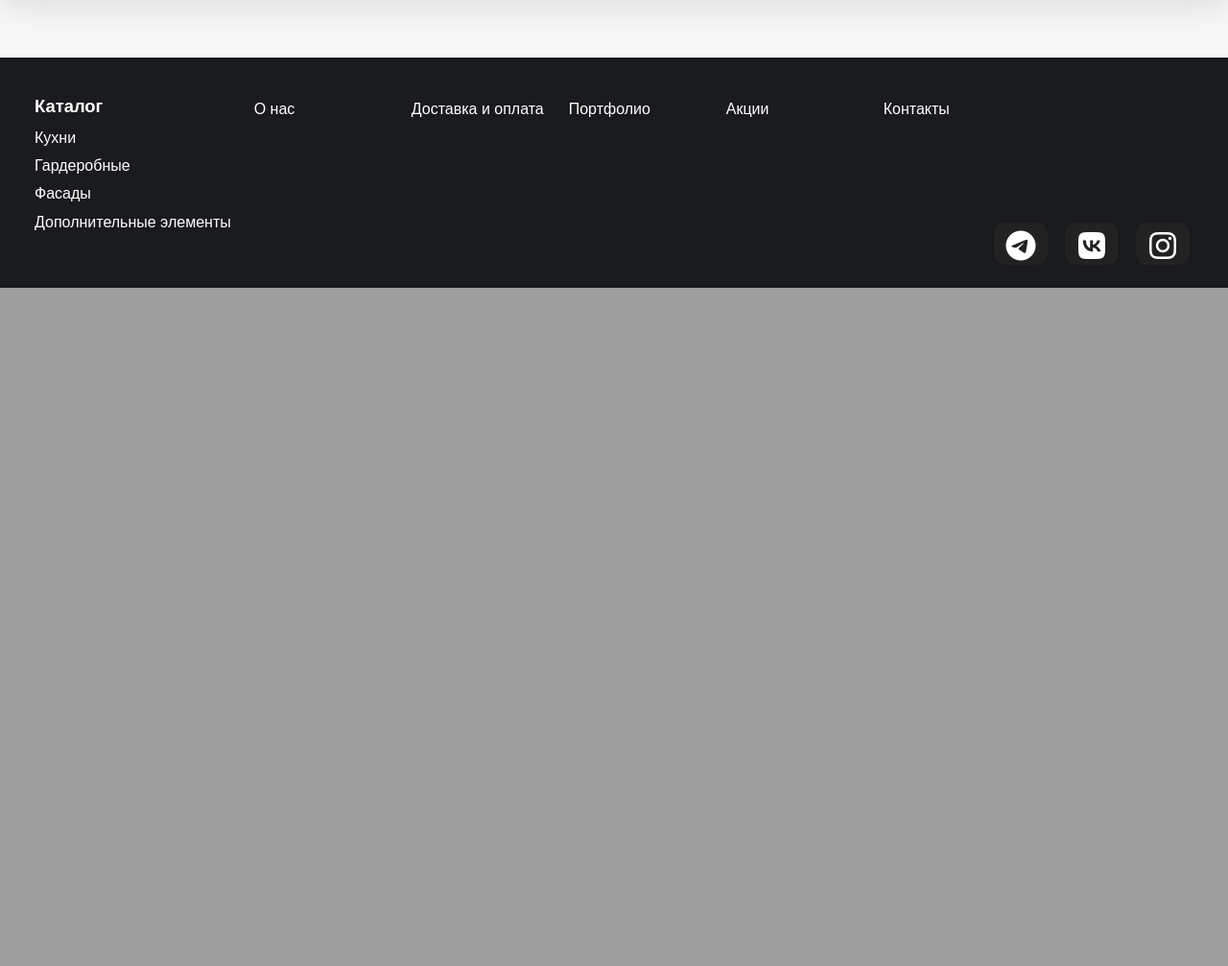
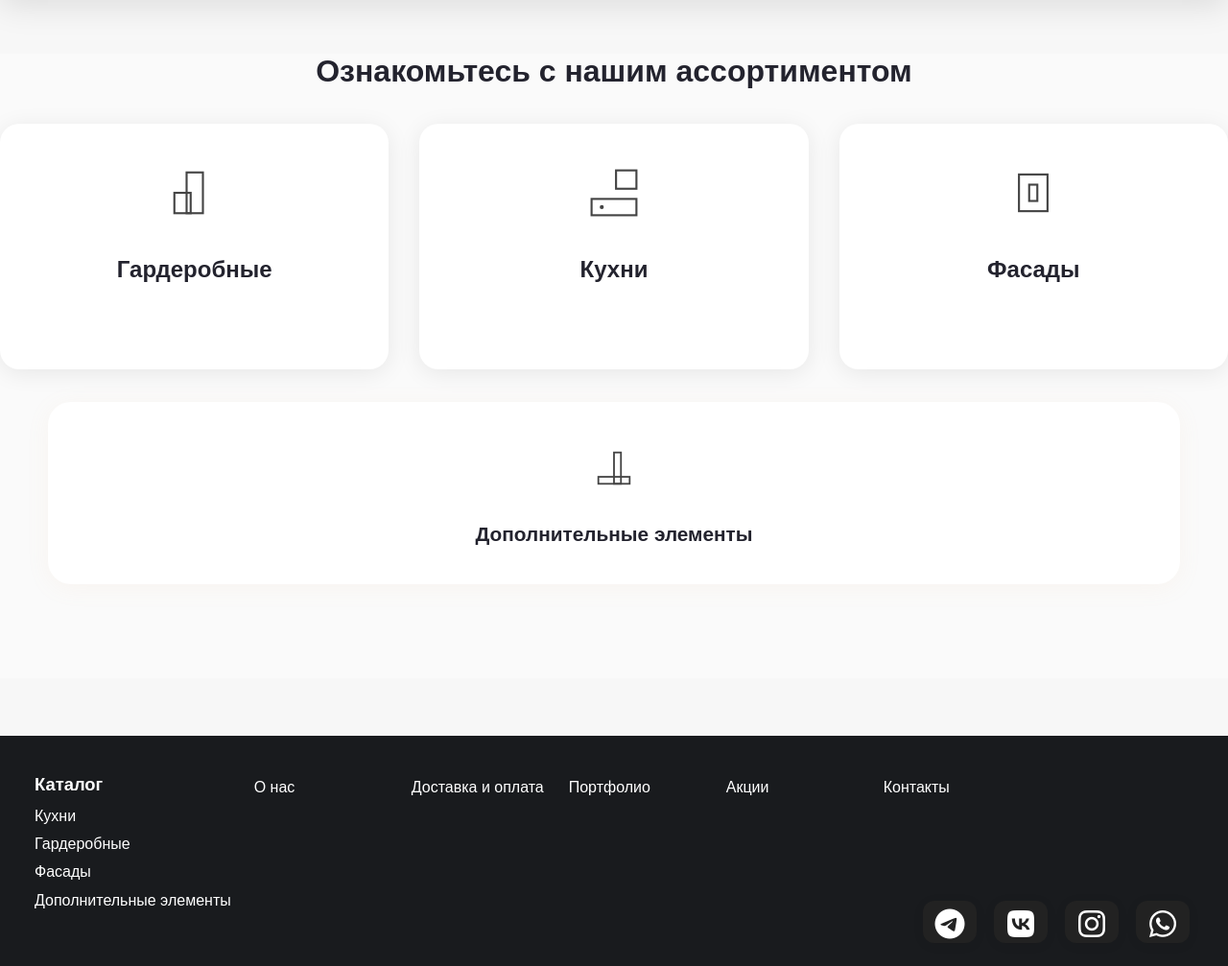
Before and after one commit to BuriloID/Mark_2, a Django app: page / in a window 1280 px wide. Shown: the part 622-1629 px from the top of the page at 96% size. Before the commit the page ends 922 px from the top, so only its background shows below. Run offline with Django 5.2, Linux system fonts and the light colour scheme.

Commit message:
modified:   tableshop/main/static/main/script.js 	modified:   tableshop/main/static/main/styles.css 	modified:   tableshop/main/templates/main/base.html 	modified:   tableshop/main/templates/main/index.html

```diff
--- a/tableshop/main/static/main/script.js
+++ b/tableshop/main/static/main/script.js
@@ -20,6 +20,19 @@ function showSlide(n) {
         }
     }
 }
+window.onscroll = function() { scrollFunction(); };
+function scrollFunction() {
+    const btn = document.getElementById("scrollTopBtn");
+    if (!btn) return;
+    if (document.body.scrollTop > 300 || document.documentElement.scrollTop > 300) {
+        btn.style.display = "block";
+    } else {
+        btn.style.display = "none";
+    }
+}
+function scrollToTop() {
+    window.scrollTo({ top: 0, behavior: 'smooth' });
+}
 function plusSlide(n) {
     showSlide(slideIndex + n);
     resetSliderInterval();
@@ -40,3 +53,4 @@ document.addEventListener('DOMContentLoaded', function() {
     if (left) left.onclick = () => plusSlide(-1);
     if (right) right.onclick = () => plusSlide(1);
 });
+console.log('main/script.js loaded');
--- a/tableshop/main/static/main/styles.css
+++ b/tableshop/main/static/main/styles.css
@@ -407,7 +400,148 @@
         justify-content: center;
     }
 }
+.assortment-section {
+    margin: 56px 0 0 0;
+    padding: 0 0 48px 0;
+    background: #fafafa;
+}
+.assortment-title {
+    font-size: 2em;
+    margin-bottom: 36px;
+    color: #23232e;
+    font-weight: 700;
+    text-align: center;
+}
+.assortment-grid {
+    display: grid;
+    grid-template-columns: repeat(3, 1fr);
+    grid-gap: 32px;
+    max-width: 1400px;
+    margin: 0 auto;
+    align-items: stretch;
+}
+.assortment-item {
+    background: #fff;
+    border-radius: 20px;
+    box-shadow: 0 4px 24px rgba(0,0,0,0.08);
+    padding: 38px 24px 28px 24px;
+    text-decoration: none;
+    color: #18191c;
+    display: flex;
+    flex-direction: column;
+    align-items: center;
+    min-width: 0;
+    min-height: 190px;
+    transition: box-shadow .23s, transform .23s, background .23s;
+    border: none;
+    font-size: 1.2em;
+    font-weight: 500;
+}
+.assortment-item:hover {
+    background: #f6eddf;
+    box-shadow: 0 8px 28px rgba(231,184,126,0.10);
+    transform: translateY(-4px) scale(1.03);
+}
+.assortment-icon svg {
+    display: block;
+    margin: 0 auto 22px auto;
+    height: 68px;
+    width: 68px;
+}
+.assortment-name {
+    font-size: 1.25em;
+    font-weight: 700;
+    color: #23232e;
+    margin-top: 10px;
+}
+
+.assortment-extra {
+    margin: 50px;
+    background: #fff;
+    border-radius: 24px;
+    box-shadow: 0 4px 24px rgba(231,184,126,0.08);
+    grid-column: 1 / -1;
+    margin-top: 34px;
+    display: flex;
+    align-items: center;
+    justify-content: center;
+    min-height: 190px;
+    text-decoration: none;
+    transition: box-shadow .23s, background .23s;
+}
+.assortment-extra:hover,
+.assortment-extra:focus {
+    background: #f0e3d0;
+    box-shadow: 0 8px 28px rgba(231,184,126,0.14);
+}
+.assortment-extra-content {
+    display: flex;
+    flex-direction: column;
+    align-items: center;
+    width: 100%;
+}
+.assortment-extra-icon svg {
+    height: 58px;
+    width: 58px;
+    margin-bottom: 14px;
+}
+.assortment-extra-name {
+    font-size: 1.3em;
+    font-weight: 700;
+    color: #23232e;
+    margin-top: 10px;
+    text-align: center;
+}
+
+@media (max-width: 1100px) {
+    .assortment-grid {
+        grid-gap: 18px;
+        max-width: 96vw;
+    }
+    .assortment-item,
+    .assortment-extra {
+        min-height: 120px;
+        padding: 22px 8px 14px 8px;
+    }
+}
+@media (max-width: 900px) {
+    .assortment-grid {
+        grid-template-columns: 1fr;
+    }
+    .assortment-item,
+    .assortment-extra {
+        min-height: 110px;
+        padding: 18px 6px 12px 6px;
+    }
+    .assortment-extra {
+        margin-top: 18px;
+    }
+}
     @keyframes fadeIn {
         from {opacity: 0; transform: translateY(10px);}
         to {opacity: 1; transform: translateY(0);}
     }
+#scrollTopBtn {
+    display: none;
+    position: fixed;
+    right: 32px;
+    bottom: 32px;
+    z-index: 99;
+    background: #23232e;
+    color: #fff;
+    border: none;
+    outline: none;
+    border-radius: 50%;
+    width: 54px;
+    height: 54px;
+    box-shadow: 0 4px 16px rgba(0,0,0,0.16);
+    cursor: pointer;
+    font-size: 2em;
+    transition: background 0.2s, box-shadow 0.2s, transform 0.2s;
+}
+#scrollTopBtn:hover {
+    background: #e7b87e;
+    color: #23232e;
+    box-shadow: 0 8px 28px rgba(231,184,126,0.18);
+    transform: scale(1.1);
+}
--- a/tableshop/main/templates/main/base.html
+++ b/tableshop/main/templates/main/base.html
@@ -67,9 +67,15 @@
   <a href="https://instagram.com/yourlink" target="_blank" title="Instagram">
     <i class="fab fa-instagram"></i>
   </a>
+  <a href="https://t.me/yourlink" target="_blank" title="WhatsApp">
+    <i class="fab fa-whatsapp"></i>
+  </a>
 </div>
     </div>
 </footer>
+<button onclick="scrollToTop()" id="scrollTopBtn" title="Наверх">
+    <i class="fas fa-arrow-up"></i>
+</button>
 <script src="{% static 'main/script.js' %}"></script>
 </body>
 </html>
--- a/tableshop/main/templates/main/index.html
+++ b/tableshop/main/templates/main/index.html
@@ -30,4 +30,39 @@
     <button class="slider-arrow right" onclick="plusSlide(1)">&#10095;</button>
     <div class="slider-dots" id="slider-dots"></div>
 </div>
+<div class="assortment-section">
+    <h2 class="assortment-title">Ознакомьтесь с нашим ассортиментом</h2>
+    <div class="assortment-grid">
+        <a href=# class="assortment-item">
+            <div class="assortment-icon">
+                <!-- SVG-иконка гардеробной -->
+                <svg width="64" height="64" viewBox="0 0 64 64"><rect x="24" y="12" width="16" height="40" fill="none" stroke="#444" stroke-width="2"/><rect x="12" y="32" width="16" height="20" fill="none" stroke="#444" stroke-width="2"/></svg>
+            </div>
+            <div class="assortment-name">Гардеробные</div>
+        </a>
+        <a href=# class="assortment-item">
+            <div class="assortment-icon">
+                <!-- SVG-иконка кухни -->
+                <svg width="64" height="64" viewBox="0 0 64 64"><rect x="10" y="38" width="44" height="16" fill="none" stroke="#444" stroke-width="2"/><rect x="34" y="10" width="20" height="18" fill="none" stroke="#444" stroke-width="2"/><circle cx="20" cy="46" r="2" fill="#444"/></svg>
+            </div>
+            <div class="assortment-name">Кухни</div>
+        </a>
+        <a href=# class="assortment-item">
+            <div class="assortment-icon">
+                <!-- SVG-иконка фасада -->
+                <svg width="64" height="64" viewBox="0 0 64 64"><rect x="18" y="14" width="28" height="36" fill="none" stroke="#444" stroke-width="2"/><rect x="28" y="24" width="8" height="16" fill="none" stroke="#444" stroke-width="2"/></svg>
+            </div>
+            <div class="assortment-name">Фасады</div>
+        </a>
+    </div>
+    <a href=# class="assortment-extra">
+        <div class="assortment-extra-content">
+            <div class="assortment-extra-icon">
+                <!-- SVG-иконка дополнительных элементов -->
+                <svg width="64" height="64" viewBox="0 0 64 64"><rect x="14" y="42" width="36" height="8" fill="none" stroke="#444" stroke-width="2"/><rect x="32" y="14" width="8" height="36" fill="none" stroke="#444" stroke-width="2"/></svg>
+            </div>
+            <div class="assortment-extra-name">Дополнительные элементы</div>
+        </div>
+    </a>
+</div>
 {% endblock %}
```
Also changed, not shown: other parts of tableshop/main/static/main/styles.css (+14 -21 lines). Lines whose indentation alone changed are shown as unchanged.
